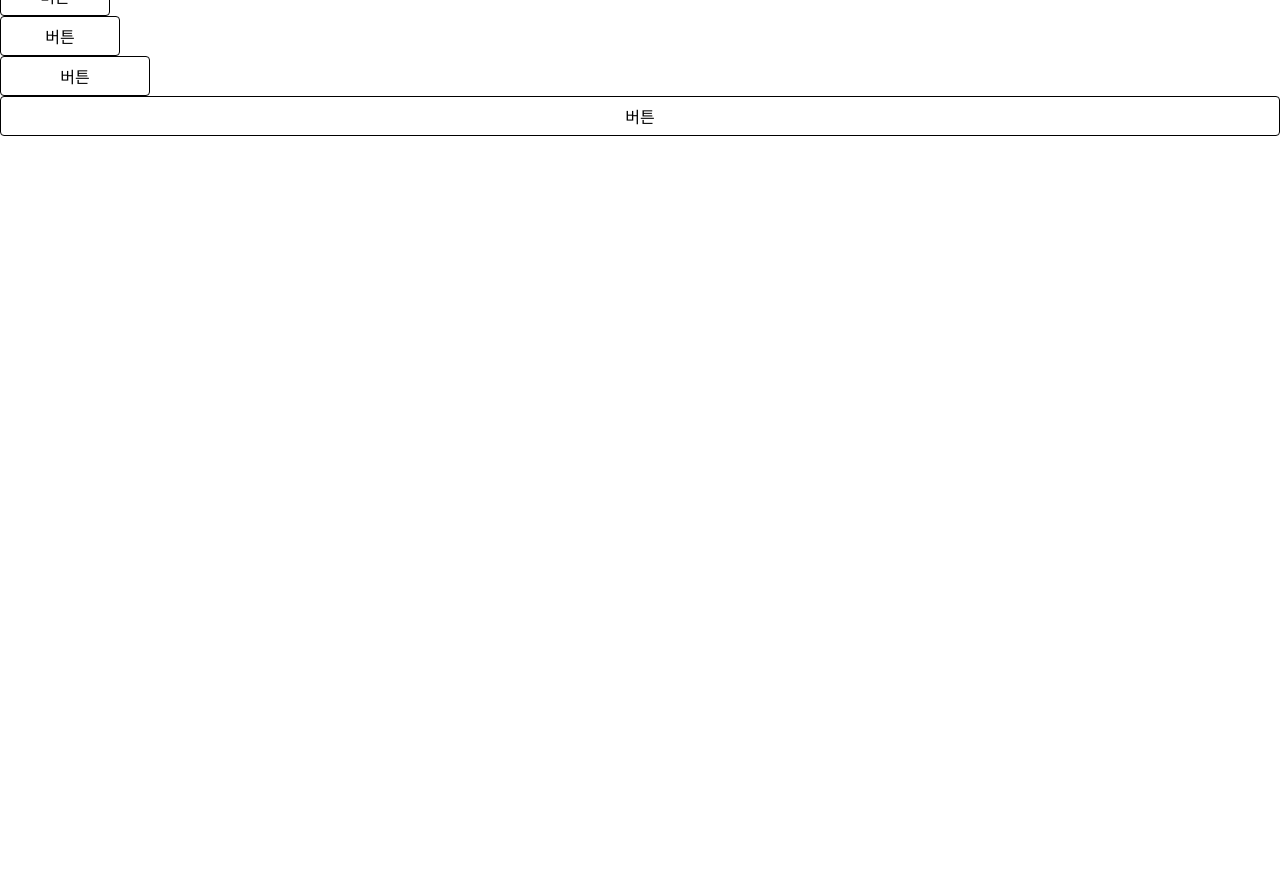
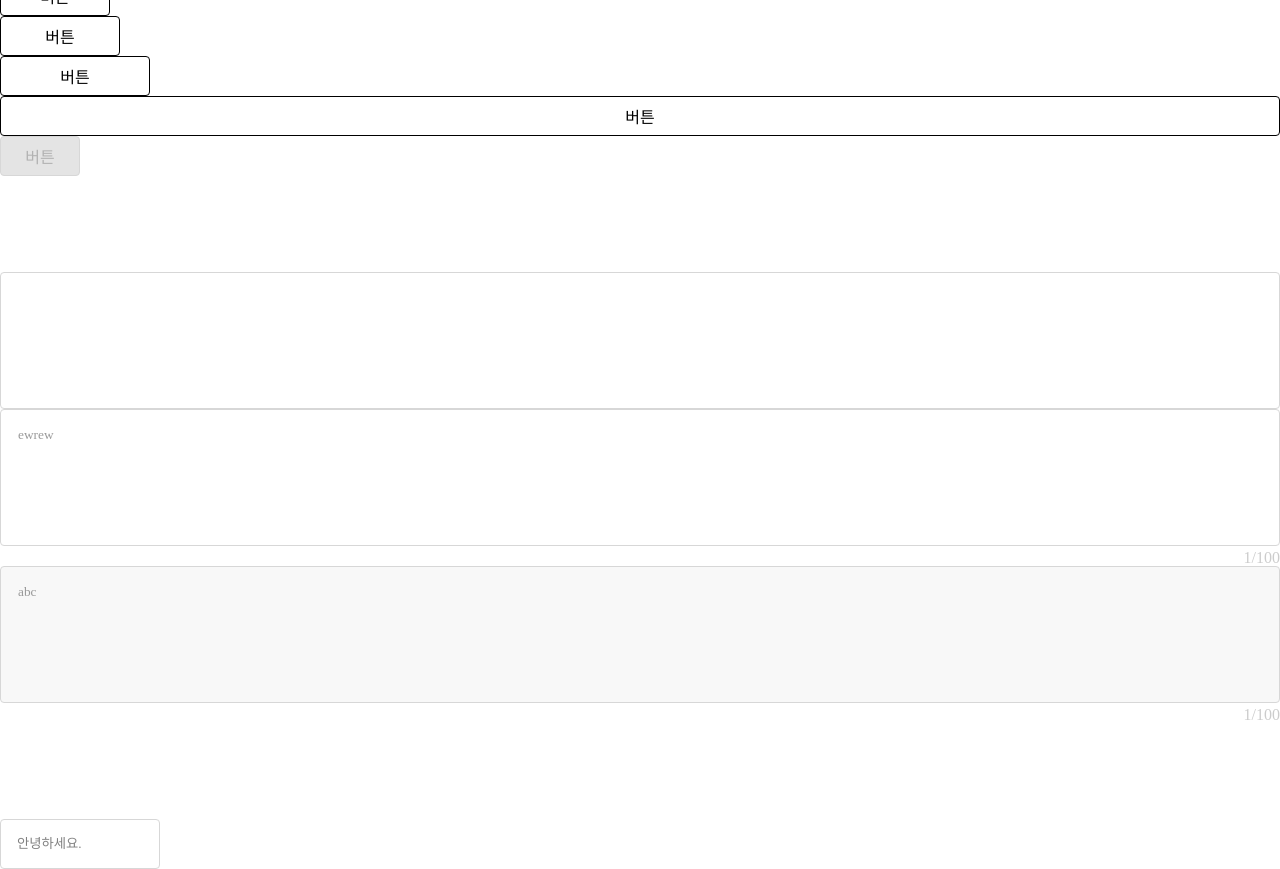
Before and after one commit to jiwwonnn/common, a React (Create React App) app: page / in a window 1280 px wide. Shown: the part 240-1109 px from the top of the page. Before the commit the page ends 800 px from the top, so only its background shows below. Built offline with nearby package versions, Linux system fonts and the light colour scheme.

Commit message:
input 진행중

```diff
--- a/src/App.js
+++ b/src/App.js
@@ -1,5 +1,7 @@
 import "./assets/styles/reset.css"
 import Button from "./components/units/Button";
+import Textarea from "./components/units/Textarea";
+import Input from "./components/units/Input";
 
 const App = () => {
   return (
@@ -29,6 +31,13 @@ const App = () => {
         <Button size={'md'}>버튼</Button><br/>
         <Button size={'lg'}>버튼</Button><br/>
         <Button size={'full'}>버튼</Button><br/>
+        <Button disabled>버튼</Button><br/>
+        <br/><br/><br/><br/><br/><br/>
+        <Textarea />
+        <Textarea count={true} placeholder={"ewrew"}/>
+        <Textarea count={true} readOnly placeholder={"abc"}/>
+        <br/><br/><br/><br/><br/><br/>
+        <Input placeholder={'안녕하세요.'}/>
 
       </div>
     </div>
--- a/src/assets/styles/UnitStyle.js
+++ b/src/assets/styles/UnitStyle.js
@@ -38,4 +38,88 @@ export const ButtonStyle = styled(DefaultButtonStyle)`
     width: 100%;
     height: 100%;
   }
+  &:disabled {
+    cursor:not-allowed;
+    border: 1px solid #d7d7d7;
+    background: #e4e4e4;
+    color:#b2b2b2;
+  }
 `
+
+export const TextareaStyle = styled.div`
+  .textarea_border {
+    border: 1px solid #d7d7d7;
+    border-radius: 4px;
+    padding: 16px 8px 16px 16px;
+    &:has(textarea:focus) {
+      border: 1px solid orange;
+    }
+    &:has(textarea:read-only) {
+      background:#f8f8f8;
+      pointer-events: none;
+    }
+    &:has(textarea:disabled) {
+      pointer-events: none;
+      background:#f8f8f8;
+    }
+  }
+  textarea {
+    font-family:inherit;
+    border: 1px solid transparent;
+    width: 100%;
+    height: 100px;
+    background:transparent;
+    resize: none;
+    color:#000;
+    padding-right: 5px;
+
+
+    &::placeholder {
+      color: #999;
+    }
+
+    &:focus {
+      outline: none;
+    }
+
+
+    &::-webkit-scrollbar {
+      width: 6px;
+    }
+    &::-webkit-scrollbar-thumb {
+      background-color: #2f3542;
+      border-radius: 6px;
+    }
+    &::-webkit-scrollbar-track {
+      background-color: grey;
+      border-radius: 6px;
+    }
+
+  }
+
+  .count {
+    display: flex;
+    align-items: center;
+    justify-content: flex-end;
+    margin-top: 4px;
+    color: #CCCCCC;
+  }
+`
+
+export const InputStyle = styled.div`
+  input {
+    position:relative;
+    padding: 12px 16px;
+    width: 100%;
+    max-width:160px;
+    height: 50px;
+    border: 1px solid #d7d7d7;
+    border-radius: 4px;
+    font-family: inherit;
+    color: black;
+    background: #fff;
+    &::placeholder {
+      color: grey;
+    }
+  }
+`
--- a/src/assets/styles/reset.css
+++ b/src/assets/styles/reset.css
@@ -51,3 +51,9 @@ button{
   overflow:visible;
   cursor:pointer
 }
+
+* {
+  box-sizing: border-box;
+  padding: 0;
+  margin: 0;
+}
--- a/src/components/units/Button.js
+++ b/src/components/units/Button.js
@@ -4,6 +4,7 @@ import {ButtonStyle} from "../../assets/styles/UnitStyle";
 theme: color값
 variant: default || linear || fill, rounded
 size : sm || md || lg | full
+disabled
 */
 const Button = (props) => {
   const { theme = 'black', variant, className, children, size, ...others} = props
--- /dev/null
+++ b/src/components/units/Input.js
@@ -0,0 +1,16 @@
+import {InputStyle} from "../../assets/styles/UnitStyle";
+
+const Input = (props) => {
+  const { placeholder, className } = props
+  return (
+
+    <InputStyle className={`${className ? className : ''}`}>
+      <input
+        type="text"
+        placeholder={placeholder}
+      />
+    </InputStyle>
+  )
+}
+
+export default Input
--- /dev/null
+++ b/src/components/units/Textarea.js
@@ -0,0 +1,28 @@
+import {TextareaStyle} from "../../assets/styles/UnitStyle";
+
+/*
+count : ex ) 0/100 , 0/200 / boolean
+disabled
+readonly
+*/
+const Textarea = (props) => {
+  const { count, className , disabled, readOnly , placeholder } = props
+
+  return (
+    <TextareaStyle className={`${className ? className : ''}`}>
+      <div className='textarea_border'>
+        <textarea
+          placeholder={placeholder}
+          disabled={disabled}
+          readOnly={readOnly}
+        />
+      </div>
+
+      {
+        count && <span className='count'>1/100</span>
+      }
+    </TextareaStyle>
+  )
+}
+
+export default Textarea
```
